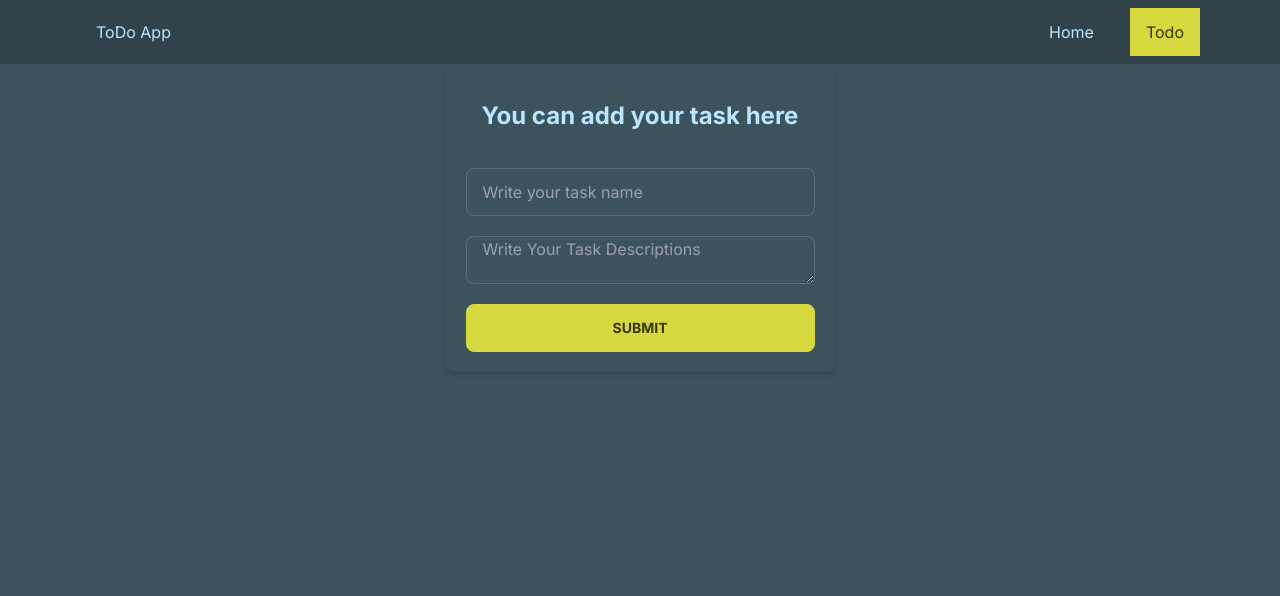
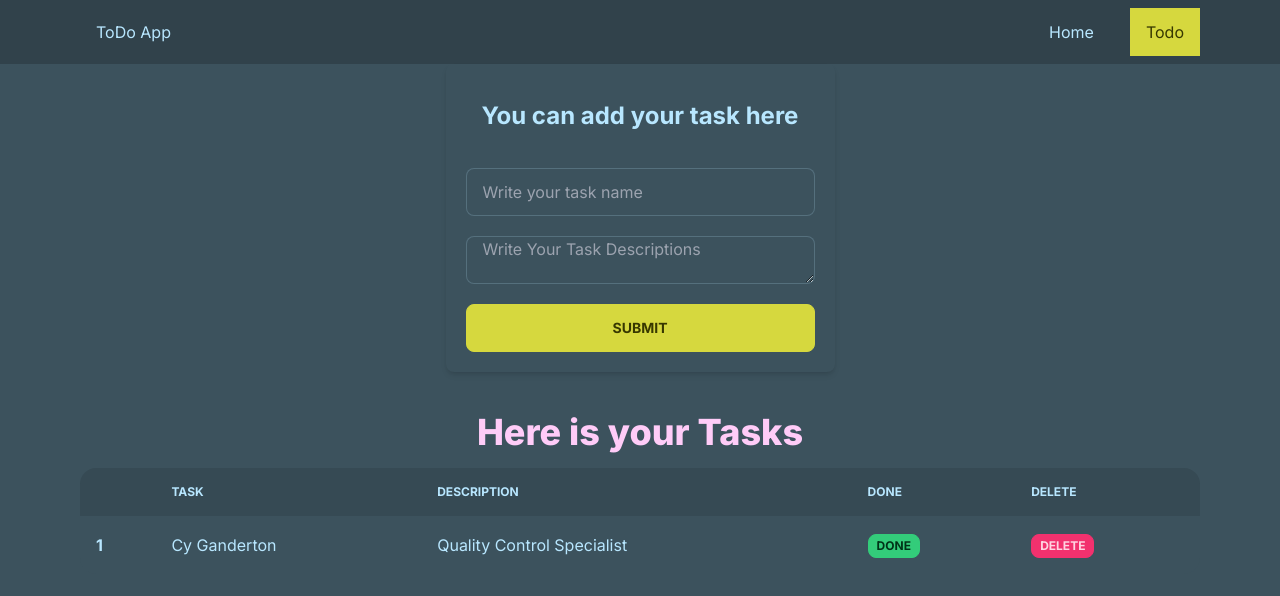
Before and after one commit to anupamapan9/todo-client, a React (Create React App) app: page /todo in a window 1280 px wide. Shown: the top 596 px of the page. Built offline with nearby package versions, Linux system fonts and the light colour scheme.

Commit message:
table added

```diff
--- a/src/Components/ToDo/ToDo.js
+++ b/src/Components/ToDo/ToDo.js
@@ -1,11 +1,11 @@
 import React from 'react';
+import ToDoTable from './ToDoTable';
 
 const ToDo = () => {
     const addTaskToDb = event => {
         event.preventDefault()
         const taskName = event.target.taskName.value;
         const taskDescription = event.target.taskDescription.value;
-
     }
     return (
         <div>
@@ -23,6 +23,8 @@ const ToDo = () => {
                     </form>
                 </div>
             </div>
+
+            <ToDoTable />
         </div>
     );
 };
--- /dev/null
+++ b/src/Components/ToDo/ToDoTable.js
@@ -0,0 +1,35 @@
+import React from 'react';
+
+const ToDoTable = () => {
+    return (
+        <div className='md:px-10 lg:px-20 mt-10'>
+            <h2 className='text-center font-extrabold text-4xl m-4 text-accent'>Here is your Tasks</h2>
+            <div className="overflow-x-auto">
+                <table className="table w-full">
+
+                    <thead>
+                        <tr>
+                            <th></th>
+                            <th>Task</th>
+                            <th>Description</th>
+                            <th>Done</th>
+                            <th>Delete</th>
+                        </tr>
+                    </thead>
+                    <tbody>
+                        {/* <!-- row 1 --> */}
+                        <tr>
+                            <th>1</th>
+                            <td>Cy Ganderton</td>
+                            <td>Quality Control Specialist</td>
+                            <td><button className='btn btn-success btn-xs'>Done</button></td>
+                            <td><button className='btn btn-error btn-xs'>Delete</button></td>
+                        </tr>
+                    </tbody>
+                </table>
+            </div>
+        </div>
+    );
+};
+
+export default ToDoTable;
```
